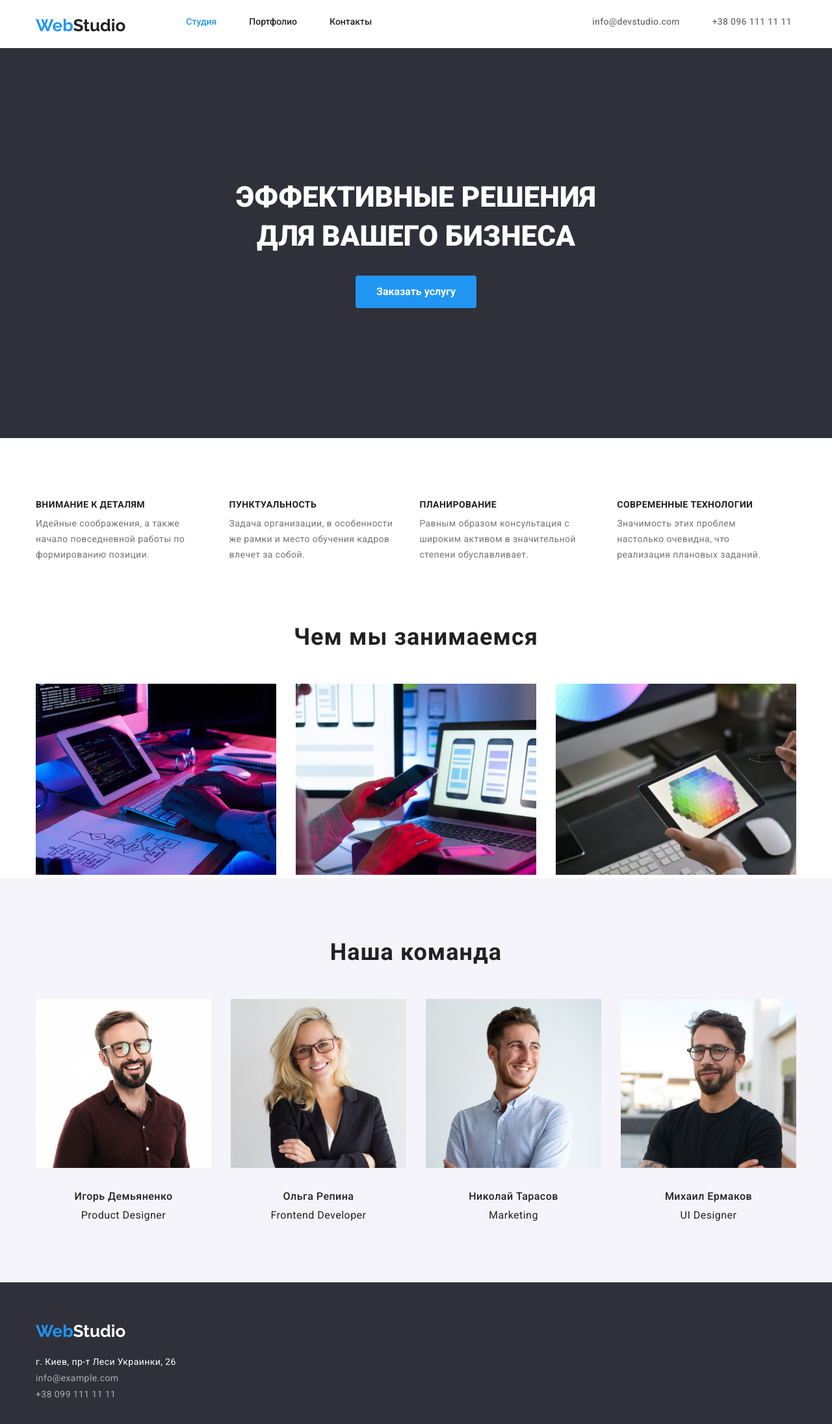
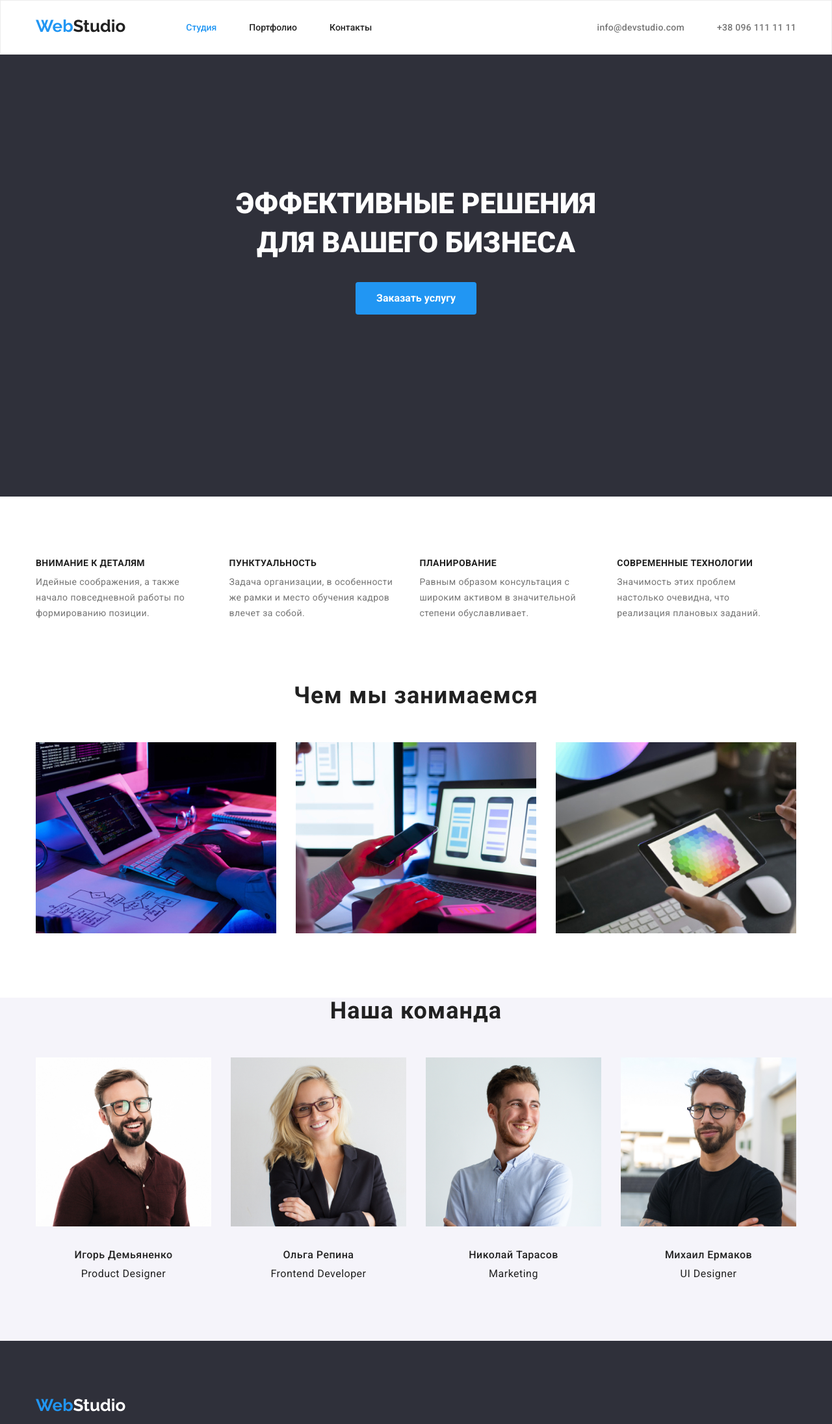
Before and after one commit to OlegVavrik/goit-markup-hw-03-go, a plain HTML site: page index.html in a window 1280 px wide. Shown: the top 2191 px of the page at 65% size. Drawn offline with nearby package versions, Linux system fonts and the light colour scheme.

Commit message:
DZ#3Виправлення

```diff
--- a/css/styles.css
+++ b/css/styles.css
@@ -9,6 +9,7 @@
   --footer-contact-color: rgba(255, 255, 255, 0.6);
   --background-color-filter: rgba(245, 244, 250, 1);
   --background-color-header: rgba(255, 255, 255, 1);
+  --card-set-gap: 30px;
 }
 * {
   text-decoration: none;
@@ -29,37 +30,49 @@ body {
 .img {
   display: block;
 }
-
+.titleNone {
+  display: none;
+}
 /* <!-- Index.html --> */
 
 /* Логотип */
 
 .header {
-  margin-top: 24px;
+  align-items: center;
   background: var(--background-color-header);
 }
+
 .logo {
+  display: block;
   color: var(--black-color);
   font-family: Raleway;
   font-weight: bold;
   font-size: 26px;
   line-height: 1.192;
   padding-right: 93px;
+  margin-top: 24px;
+  margin-bottom: 25px;
 }
 .web {
   color: var(--blue-color);
 }
-
+.navigation {
+  display: flex;
+}
 .navigation .studio.current {
   color: var(--blue-color);
 }
+
 .navList {
   display: flex;
-  width: 294px;
-  padding-bottom: 32px;
+  margin-top: 32px;
+  margin-bottom: 32px;
 }
-.navList li {
-  padding-right: 50px;
+.navList > .navListItem:not(:last-child) {
+  margin-right: 50px;
+}
+.navListItem {
+  display: block;
 }
 .studio {
   text-decoration: none;
@@ -67,13 +80,14 @@ body {
   font-weight: 500;
   font-size: 14px;
   line-height: 1.142;
-  padding: 32px 0px;
 }
 .studio:hover,
 .studio:focus {
   color: var(--blue-color);
 }
-
+.contactList > .contactItem:not(:last-child) {
+  margin-right: 50px;
+}
 /* Портфолио */
 .navigation .portfolio.current {
   color: var(--blue-color);
@@ -83,7 +97,6 @@ body {
   font-weight: 500;
   font-size: 14px;
   line-height: 1.142;
-  padding: 32px 0px;
 }
 .portfolio:hover,
 .portfolio:focus {
@@ -91,16 +104,16 @@ body {
 }
 
 /* Контакты */
-.container,
 .contactList {
   display: flex;
+  align-items: center;
+  margin-left: auto;
 }
 .contact {
   color: var(--black-color);
   font-weight: 500;
   font-size: 14px;
   line-height: 1.142;
-  padding: 32px 0px;
 }
 
 /* почта */
@@ -111,7 +124,6 @@ body {
   font-size: 14px;
   line-height: 1.142;
   letter-spacing: 0.02em;
-  padding-left: 331px;
 }
 .mail:hover,
 .mail:focus {
@@ -125,14 +137,13 @@ body {
   font-size: 14px;
   line-height: 1.142;
   letter-spacing: 0.02em;
-  margin-left: 50px;
 }
 /* Секция Эффективные решения для вашего бизнеса  */
 .sectionEffect {
-  height: 600px;
   text-align: center;
   background: var(--background-section);
-  /* padding: 200px 452px 280px 452px; */
+  padding-top: 200px;
+  padding-bottom: 280px;
 }
 
 .effect {
@@ -142,7 +153,6 @@ body {
   font-size: 44px;
   line-height: 1.363;
   margin-bottom: 30px;
-  padding-top: 200px;
 }
 
 .button {
@@ -164,11 +174,14 @@ body {
   color: var(--color-white);
 }
 /* Секция описание */
+.description {
+  padding-top: 94px;
+}
 .sectionDescription {
   display: flex;
-  margin-top: 94px;
-  margin-bottom: 94px;
-  /* padding: 94px 0px; */
+}
+.sectionDescription:not(:last-child) {
+  margin-right: 30px;
 }
 .descriptionTitle {
   font-weight: bold;
@@ -188,13 +201,16 @@ body {
 }
 
 /* Чем мы занимаемся */
+.sectionWork {
+  margin-top: 94px;
+  margin-bottom: 94px;
+}
 .workList {
   display: flex;
-  justify-content: space-between;
+  justify-content: center;
 }
-.workListItem {
-  padding-top: 50px;
-  padding-right: 30px;
+.workListItem:not(:last-child) {
+  margin-right: 30px;
 }
 .workTitle {
   font-weight: bold;
@@ -202,20 +218,22 @@ body {
   line-height: 1.166;
   text-align: center;
   letter-spacing: 0.03em;
+  margin-bottom: 50px;
 }
 
 /* Наша команда */
 .teamList {
-  display: flex;
   padding-top: 50px;
   padding-bottom: 94px;
+  display: flex;
 }
 
+.teamListItem:not(:last-child) {
+  margin-right: 30px;
+}
 .teamListItem {
-  padding-right: 30px;
 }
 .ourTeam {
-  padding-top: 94px;
   background: var(--background-ourTeam);
 }
 .teamTitle {
@@ -225,14 +243,16 @@ body {
   text-align: center;
   letter-spacing: 0.03em;
 }
+.team {
+  padding-top: 30px;
+  padding-bottom: 10px;
+}
 .teamName {
   font-weight: 500;
   font-size: 16px;
   line-height: 1.187;
   text-align: center;
   letter-spacing: 0.03em;
-  padding-top: 30px;
-  padding-bottom: 10px;
 }
 .teamWork {
   font-weight: normal;
@@ -243,8 +263,8 @@ body {
 }
 /* Данные */
 .footer {
-  height: 252px;
   padding-top: 60px;
+  padding-bottom: 60px;
   background-color: var(--background-section);
 }
 .studioWhite {
@@ -262,6 +282,7 @@ body {
 .address {
   padding-top: 20px;
 }
+
 .contactFooter {
   text-decoration: none;
   font-weight: normal;
@@ -272,7 +293,6 @@ body {
 }
 .contactFooter {
   padding-top: 9px;
-  padding-bottom: 60px;
 }
 .contactFooter:hover,
 .contactFooter:focus {
@@ -286,6 +306,7 @@ body {
   display: flex;
   justify-content: center;
   padding-top: 94px;
+  padding-bottom: 34px;
 }
 .buttonFilter {
   background: var(--background-color-filter);
@@ -299,9 +320,12 @@ body {
   border: none;
   border-radius: 4px;
   cursor: pointer;
-  margin-right: 8px;
   padding: 6px 22px;
 }
+.buttonItem:not(:last-child) {
+  margin-right: 8px;
+}
+
 .buttonFilter:hover,
 .buttonFilter:focus {
   background: var(--background-color-button);
@@ -310,10 +334,13 @@ body {
 .portfolioImg {
   display: flex;
   flex-wrap: wrap;
+  margin-left: calc(-1 * var(--card-set-gap));
+  margin-top: calc(-1 * var(--card-set-gap));
 }
-.portfolioItems {
-  flex-basis: calc(100% / 3);
-  padding-top: 30px;
+.portfolioImg > .portfolioItems {
+  flex-basis: calc(100% / 3 - var(--card-set-gap));
+  margin-top: var(--card-set-gap);
+  margin-left: var(--card-set-gap);
 }
 .titleImg {
   font-weight: bold;
@@ -329,6 +356,7 @@ body {
   letter-spacing: 0.03em;
   color: var(--color-grey);
   padding-top: 4px;
+  padding-bottom: 20px;
 }
 .container {
   width: 1200px;
@@ -336,8 +364,11 @@ body {
   margin-right: auto;
   padding: 0 15px;
 }
-.hr {
+.header {
+  border: 1px solid #ececec;
+}
+/* .hr {
   align-items: center;
   color: rgb(214, 214, 214);
   width: 1600px;
-}
+} */
--- a/index.html
+++ b/index.html
@@ -15,18 +15,19 @@
 	<!--Шапка-->
 	<header class="header">
 		<div class="container">
+		<nav class="navigation">
 			<a href="./index.html" class="logo"> <span class="web">Web</span>Studio</a>
-		<nav class="navigation">
 			<ul class="navList">
-				<li><a class="studio current" href="./index.html">Студия</a></li>
-				<li><a class="portfolio" href="./portfolio.html">Портфолио</a></li>
-				<li><a class="contact" href="#">Контакты</a></li>
+				<li class="navListItem"><a class="studio current" href="./index.html">Студия</a></li>
+				<li class="navListItem"><a class="portfolio" href="./portfolio.html">Портфолио</a></li>
+				<li class="navListItem"><a class="contact" href="#">Контакты</a></li>
+			</ul>
+
+			<ul class="contactList">
+				<li class="contactItem"><a class="mail" href="mailto:info@devstudio.com" >info@devstudio.com</a></li>
+				<li class="contactItem"><a class="tel" href="tel:+380961111111" >+38 096 111 11 11</a></li>
 			</ul>
 		</nav>
-			<ul class="contactList">
-				<li><a class="mail" href="mailto:info@devstudio.com" >info@devstudio.com</a></li>
-				<li><a class="tel" href="tel:+380961111111" >+38 096 111 11 11</a></li>
-			</ul>
 		</div>
 	</header>
 	<main>
@@ -36,7 +37,7 @@
 			<button class="button" type="submit">Заказать услугу</button>
 		</section>
 		<!--Секция описание-->
-		<section>
+		<section class="description">
 			<div class="container">
 				<h2 style="display: none;">Секция описание</h2>
 				<ul class="sectionDescription">
@@ -60,10 +61,9 @@
 			</div>
 		</section>
 		<!--Чем мы занимаемся-->
-
 		<section class="sectionWork">
+					<div class="container">
 				 		<h2 class="workTitle">Чем мы занимаемся</h2>
-					<div class="container">
 							<ul class="workList">
 								<li class="workListItem"><img src="./images/PC.jpg" alt="Комп" width="370"></li>
 								<li class="workListItem"><img src="./images/telephone.jpg" alt="Телефон" width="370"></li>
@@ -71,30 +71,29 @@
 							</ul>
 					</div>
 		</section>
-
 				<!--Наша команда-->
 		<section class="ourTeam">
+				<div class="container">
 					<h2 class="teamTitle">Наша команда</h2>
-				<div class="container">
 						<ul class="teamList">
 							<li class="teamListItem">
 								<img src="./images/Игорь.jpg" alt="Игорь" width="270">
-							<h3 class="teamName">Игорь Демьяненко</h3>
+								<div class="team"><h3 class="teamName">Игорь Демьяненко</h3></div>
 								<p class="teamWork">Product Designer</p>
 							</li>
 							<li class="teamListItem">
 								<img src="./images/Ольга.jpg" alt="Ольга" width="270">
-							<h3 class="teamName">Ольга Репина</h3>
+								<div class="team"><h3 class="teamName">Ольга Репина</h3></div>
 								<p class="teamWork">Frontend Developer</p>
 							</li>
 							<li class="teamListItem">
 								<img src="./images/Николай.jpg" alt="Николай" width="270">
-							<h3 class="teamName">Николай Тарасов</h3>
+								<div class="team"><h3 class="teamName">Николай Тарасов</h3></div>
 								<P class="teamWork">Marketing</P>
 							</li>
 							<li class="teamListItem">
 								<img src="./images/Михаил.jpg" alt="Михаил" width="270">
-							<h3 class="teamName">Михаил Ермаков</h3>
+								<div class="team"><h3 class="teamName">Михаил Ермаков</h3></div>
 								<p class="teamWork">UI Designer</p>
 							</li>
 						</ul>
```
Also changed, not shown: portfolio.html (+20 -20 lines). Lines whose indentation alone changed are shown as unchanged.
